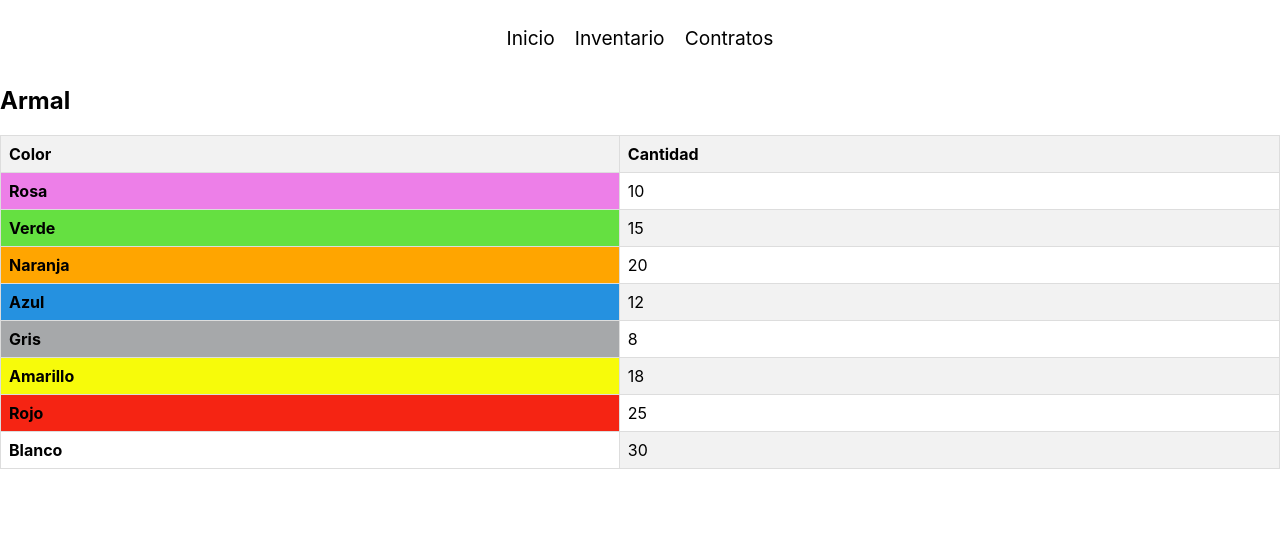
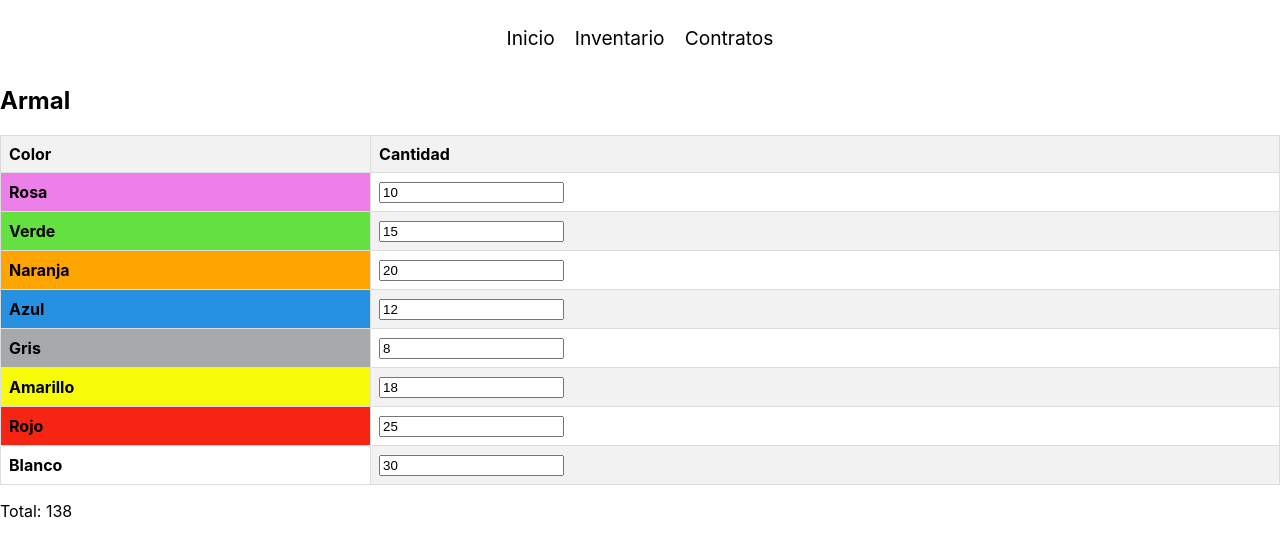
Before and after one commit to JesusUriel24/cliente, a React (Create React App) app: page /secciones/Armal in a window 1280 px wide. Shown: the top 556 px of the page. Built offline with nearby package versions, Linux system fonts and the light colour scheme.

Commit message:
cambios 29/02/24

```diff
--- a/src/components/secciones/Armal.js
+++ b/src/components/secciones/Armal.js
@@ -1,11 +1,9 @@
-// cliente/src/components/secciones/FivePeaks.js
-import React from 'react';
-import '../styles/styles.css'
-
+import React, { useState, useEffect } from 'react';
+import '../styles/styles.css';
 
 const Armal = () => {
   // Datos de ejemplo para la tabla
-  const datosTabla = [
+  const [datosTabla, setDatosTabla] = useState([
     { color: 'Rosa', cantidad: 10, style: { backgroundColor: '#ED7FE8' } },
     { color: 'Verde', cantidad: 15, style: { backgroundColor: '#65E041' } },
     { color: 'Naranja', cantidad: 20, style: { backgroundColor: 'orange' } },
@@ -14,7 +12,21 @@ const Armal = () => {
     { color: 'Amarillo', cantidad: 18, style: { backgroundColor: '#F7FB0A' } },
     { color: 'Rojo', cantidad: 25, style: { backgroundColor: '#F52413' } },
     { color: 'Blanco', cantidad: 30, style: { backgroundColor: 'white' } },
-  ];
+  ]);
+
+  const [total, setTotal] = useState(0);
+
+  // Calcula la suma total de las cantidades cuando cambia el estado de datosTabla
+  useEffect(() => {
+    const sumaTotal = datosTabla.reduce((total, fila) => total + fila.cantidad, 0);
+    setTotal(sumaTotal);
+  }, [datosTabla]);
+
+  const handleCantidadChange = (index, newValue) => {
+    const nuevaTabla = [...datosTabla];
+    nuevaTabla[index].cantidad = newValue;
+    setDatosTabla(nuevaTabla);
+  };
 
   return (
     <div className="table-container">
@@ -30,11 +42,19 @@ const Armal = () => {
           {datosTabla.map((fila, index) => (
             <tr key={index}>
               <td className="color-cell" style={fila.style}>{fila.color}</td>
-              <td>{fila.cantidad}</td>
+              <td>
+                <input
+                  type="number"
+                  value={fila.cantidad}
+                  onChange={(e) => handleCantidadChange(index, parseInt(e.target.value))}
+                  min="0"
+                />
+              </td>
             </tr>
           ))}
         </tbody>
       </table>
+      <p>Total: {total}</p>
     </div>
   );
 };
--- a/src/components/secciones/FivePeaks.js
+++ b/src/components/secciones/FivePeaks.js
@@ -1,5 +1,4 @@
-// cliente/src/components/secciones/FivePeaks.js
-import React, { useState } from 'react';
+import React, { useState, useEffect } from 'react';
 import '../styles/styles.css';
 
 const FivePeaks = () => {
@@ -14,6 +13,14 @@ const FivePeaks = () => {
     { color: 'Rojo', cantidad: 25, style: { backgroundColor: '#F52413' } },
     { color: 'Blanco', cantidad: 30, style: { backgroundColor: 'white' } },
   ]);
+
+  const [total, setTotal] = useState(0);
+
+  // Calcula la suma total de las cantidades cuando cambia el estado de datosTabla
+  useEffect(() => {
+    const sumaTotal = datosTabla.reduce((total, fila) => total + fila.cantidad, 0);
+    setTotal(sumaTotal);
+  }, [datosTabla]);
 
   const handleCantidadChange = (index, newValue) => {
     const nuevaTabla = [...datosTabla];
@@ -47,6 +54,7 @@ const FivePeaks = () => {
           ))}
         </tbody>
       </table>
+      <p>Total: {total}</p>
     </div>
   );
 };
```
